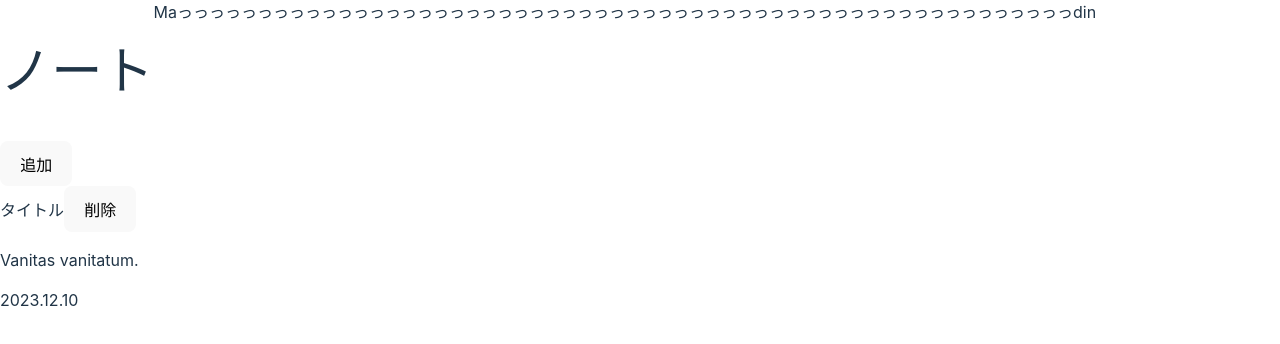
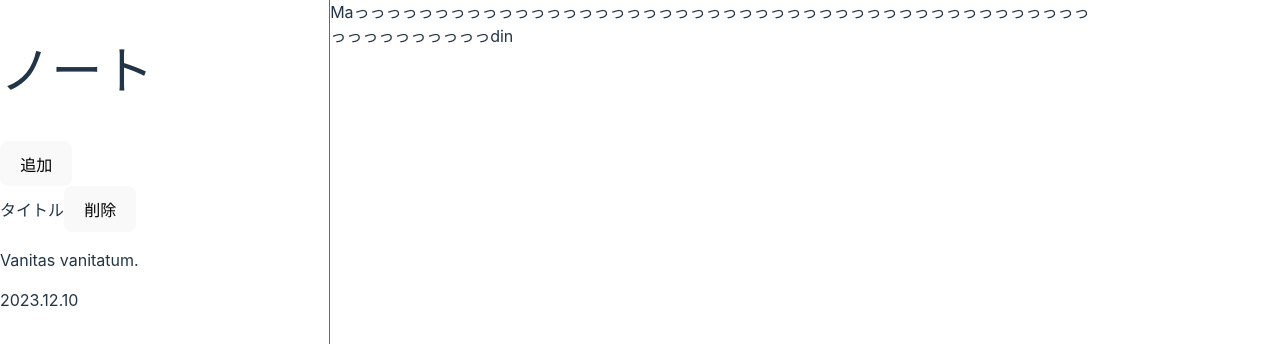
Before and after one commit to peektyer305/Note-app, a React (Vite) app: page / in a window 1280 px wide. Shown: the top 344 px of the page. Built offline with nearby package versions, Linux system fonts and the light colour scheme.

Commit message:
何でCSS急に効くねん

```diff
--- a/src/components/Sidebar.css
+++ b/src/components/Sidebar.css
@@ -1,4 +1,4 @@
-.Sidebar{
+.app-sidebar{
     flex:0 0 30%;
     height: 100vh;
     border-right: 1px solid #535bf2;
```
